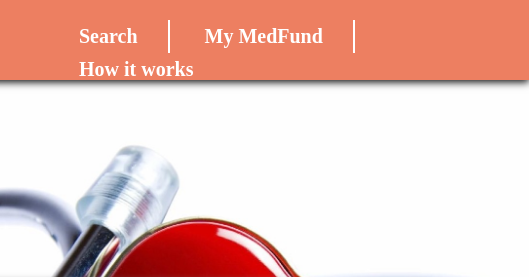
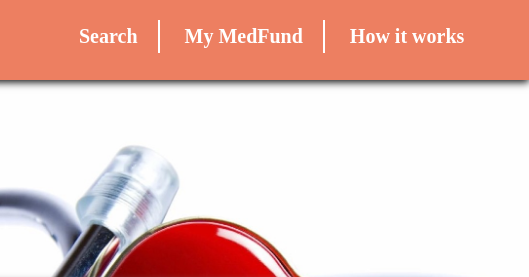
Before and after one commit to freym827/MedFund, a website: page public/index.html in a window 1280 px wide. Shown: the top 277 px of the page, 751-1280 px from the left. Drawn offline with Linux system fonts and the light colour scheme.

Commit message:
asdfasdf

```diff
--- a/public/assets/style.css
+++ b/public/assets/style.css
@@ -21,7 +21,7 @@ body {
 }
 .headLinkBox {
     display: none;
-    width: 480px;
+    width: 470px;
     color: white;
     font-weight: bold;
     font-size: 20px;
@@ -33,7 +33,7 @@ body {
 .headLinks {
     color: white;
     text-decoration: none;
-    padding: 30px;
+    padding: 20px;
     padding-top: 5px;
     padding-bottom: 5px;
     display: inline-block;
```
